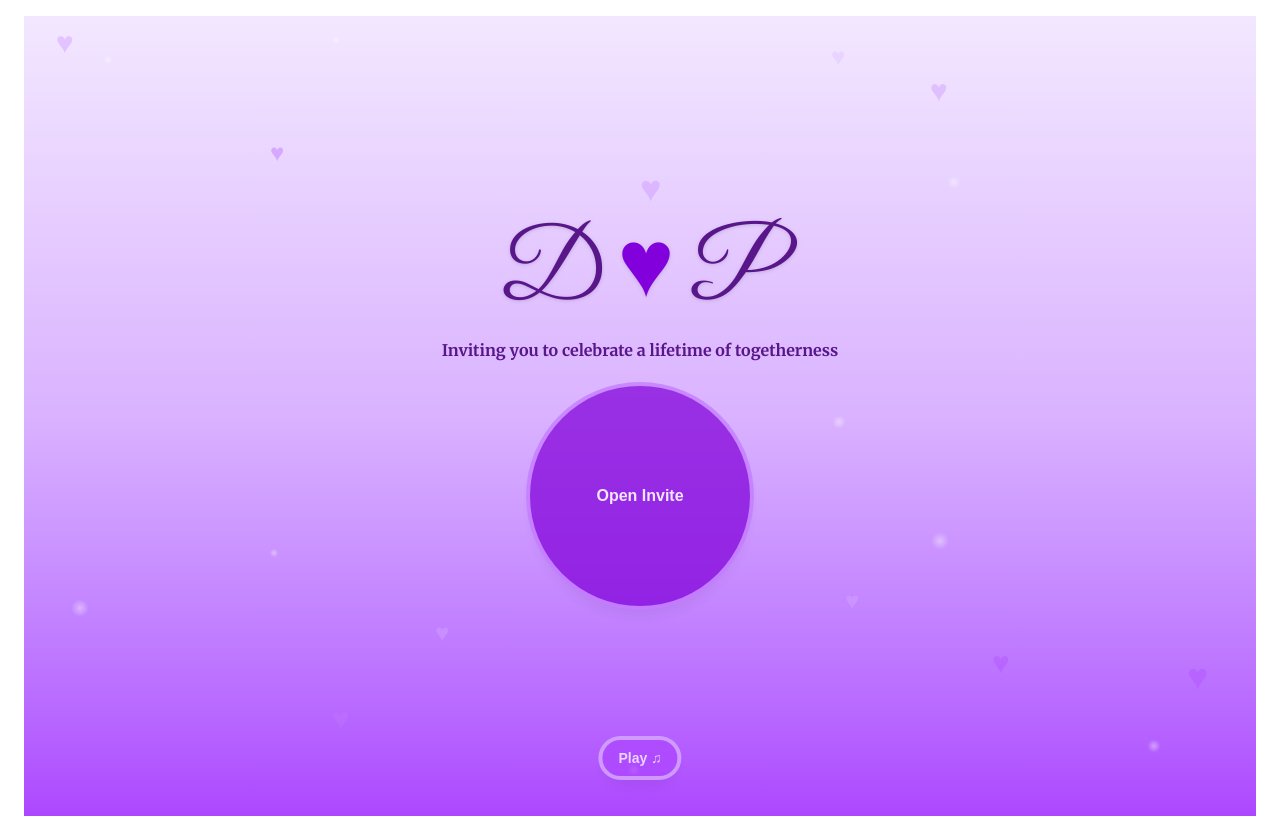
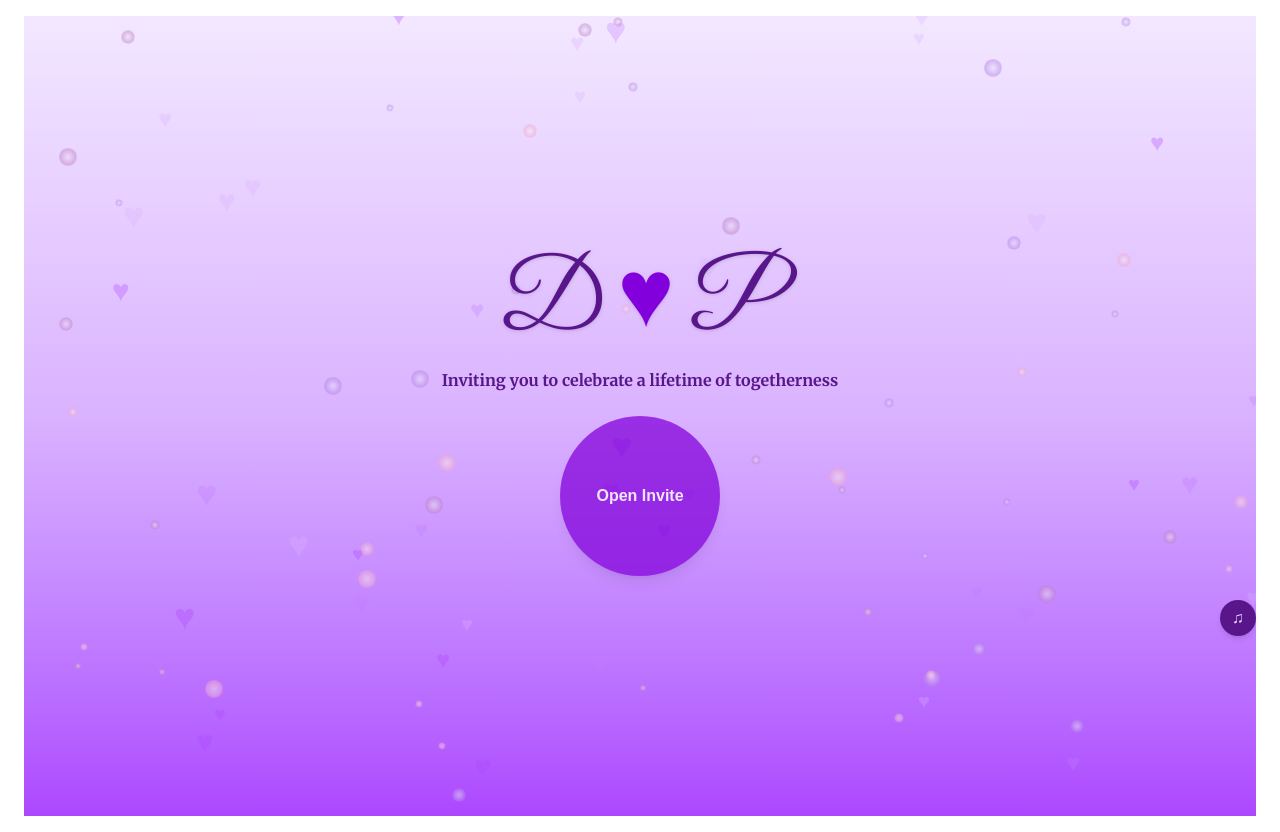
Before and after one commit to Vistreator/Pooja-Dinesh-Invite, a Next.js app: page / in a window 1280 px wide. Built offline with nearby package versions, Linux system fonts and the light colour scheme.

Commit message:
Invitation,Button on right

```diff
--- a/app/invite/page.tsx
+++ b/app/invite/page.tsx
@@ -1,6 +1,7 @@
 "use client";
 import { useRouter } from "next/navigation";
 import { motion } from "framer-motion";
+import { useMemo } from "react";
 import { Great_Vibes, Merriweather } from "next/font/google";
 
 const greatVibes = Great_Vibes({ subsets: ["latin"], weight: "400" });
@@ -9,38 +10,55 @@ const merriweather = Merriweather({ subsets: ["latin"], weight: "400" });
 export default function Invite() {
   const router = useRouter();
 
+  // Hearts + Glitters generated once
+  const hearts = useMemo(
+    () =>
+      Array.from({ length: 40 }).map((_, i) => ({
+        id: `heart-${i}`,
+        top: `${Math.random() * 100}%`,
+        left: `${Math.random() * 100}%`,
+        color: [300, 400, 500][i % 3],
+        size: ["text-xl", "text-2xl", "text-3xl", "text-4xl"][i % 4],
+        opacity: [20, 25, 30][i % 3],
+      })),
+    []
+  );
+
+  const glitters = useMemo(
+    () =>
+      Array.from({ length: 50 }).map((_, i) => ({
+        id: `glitter-${i}`,
+        top: `${Math.random() * 100}%`,
+        left: `${Math.random() * 100}%`,
+        size: ["w-1.5 h-1.5", "w-2 h-2", "w-3 h-3", "w-4 h-4"][i % 4],
+      })),
+    []
+  );
+
   return (
     <div className="relative min-h-screen flex items-center justify-center
                     bg-gradient-to-b from-purple-100 via-purple-300 to-purple-500
                     px-4 overflow-hidden text-center">
 
-      {/* Floating hearts */}
-      <div className="absolute top-12 left-4 sm:left-8 text-purple-400 text-2xl sm:text-3xl opacity-20 animate-float">♥</div>
-      <div className="absolute bottom-20 right-4 sm:right-12 text-purple-500 text-3xl sm:text-4xl opacity-30 animate-float">♥</div>
-      <div className="absolute bottom-32 left-1/4 sm:left-1/3 text-purple-300 text-xl sm:text-2xl opacity-20 animate-float">♥</div>
-      <div className="absolute top-24 right-1/5 sm:right-1/4 text-purple-400 text-2xl sm:text-3xl opacity-30 animate-float">♥</div>
+      {/* Hearts */}
+      {hearts.map((h) => (
+        <div
+          key={h.id}
+          className={`absolute text-purple-${h.color} ${h.size} opacity-${h.opacity} animate-float`}
+          style={{ top: h.top, left: h.left }}
+        >
+          ♥
+        </div>
+      ))}
 
-      {/* Extra floating hearts */}
-      <div className="absolute top-40 left-1/6 sm:left-1/5 text-purple-500 text-xl sm:text-2xl opacity-25 animate-float">♥</div>
-      <div className="absolute bottom-10 left-1/5 sm:left-1/4 text-purple-400 text-2xl sm:text-3xl opacity-30 animate-float">♥</div>
-      <div className="absolute top-16 right-1/4 sm:right-1/3 text-purple-300 text-xl sm:text-2xl opacity-20 animate-float">♥</div>
-      <div className="absolute bottom-24 right-1/6 sm:right-1/5 text-purple-500 text-2xl sm:text-3xl opacity-25 animate-float">♥</div>
-      <div className="absolute top-48 left-1/2 text-purple-400 text-3xl sm:text-4xl opacity-30 animate-float">♥</div>
-      <div className="absolute bottom-40 left-2/5 sm:left-2/3 text-purple-300 text-xl sm:text-2xl opacity-20 animate-float">♥</div>
-
-      {/* Glittering background particles */}
-      <div className="glitter w-1.5 h-1.5 sm:w-2 sm:h-2 top-10 left-1/4 sm:left-20"></div>
-      <div className="glitter w-2 h-2 sm:w-3 sm:h-3 bottom-16 right-1/4 sm:right-24"></div>
-      <div className="glitter w-1.5 h-1.5 sm:w-2 sm:h-2 top-1/3 left-1/2"></div>
-      <div className="glitter w-3 h-3 sm:w-4 sm:h-4 bottom-1/4 left-1/5 sm:left-12"></div>
-      <div className="glitter w-2 h-2 sm:w-3 sm:h-3 top-1/2 right-1/4 sm:right-1/3"></div>
-
-      {/* Extra glitter particles */}
-      <div className="glitter w-1.5 h-1.5 sm:w-2 sm:h-2 top-5 left-1/3 sm:left-1/4"></div>
-      <div className="glitter w-2 h-2 sm:w-3 sm:h-3 bottom-10 right-1/3 sm:right-1/2"></div>
-      <div className="glitter w-1.5 h-1.5 sm:w-2 sm:h-2 top-2/3 left-1/6 sm:left-1/5"></div>
-      <div className="glitter w-3 h-3 sm:w-4 sm:h-4 bottom-1/3 right-1/6 sm:right-1/4"></div>
-      <div className="glitter w-2 h-2 sm:w-3 sm:h-3 top-40 left-1/2 sm:left-3/4"></div>
+      {/* Glitters */}
+      {glitters.map((g) => (
+        <div
+          key={g.id}
+          className={`glitter ${g.size}`}
+          style={{ top: g.top, left: g.left }}
+        ></div>
+      ))}
 
       <div className="w-full max-w-sm mx-auto space-y-5">
         {/* Animated names */}
@@ -83,7 +101,7 @@ export default function Invite() {
           transition={{ duration: 1, delay: 1 }}
           className={`${merriweather.className} text-base sm:text-lg text-gray-700 mb-6`}
         >
-          From this day to forever, our story begins.
+          From this day to forever, our story begins.....
         </motion.p>
 
         <motion.p
--- a/app/layout.tsx
+++ b/app/layout.tsx
@@ -4,7 +4,7 @@ import { useState, useRef } from "react";
 
 export default function RootLayout({ children }: { children: React.ReactNode }) {
   const audioRef = useRef<HTMLAudioElement | null>(null);
-  const [isPlaying, setIsPlaying] = useState(false); // start paused
+  const [isPlaying, setIsPlaying] = useState(false);
 
   const toggleMusic = async () => {
     if (!audioRef.current) return;
@@ -13,8 +13,8 @@ export default function RootLayout({ children }: { children: React.ReactNode })
         audioRef.current.pause();
         setIsPlaying(false);
       } else {
-        audioRef.current.muted = false; // unmute once user clicks
-        await audioRef.current.play();  // browsers require user interaction
+        audioRef.current.muted = false;
+        await audioRef.current.play();
         setIsPlaying(true);
       }
     } catch (err) {
@@ -32,18 +32,24 @@ export default function RootLayout({ children }: { children: React.ReactNode })
           Your browser does not support the audio element.
         </audio>
 
-        {/* Play/Pause Button */}
-        <button
+        {/* Rotating Round Button */}
+        {/* Rotating Round Button */}
+{/* Rotating Round Button */}
+{/* Rotating Round Button */}
+{/* Rotating Round Button */}
+<button
   onClick={toggleMusic}
-  className={`fixed bottom-6 left-1/2 -translate-x-1/2
-              px-4 py-2 text-sm font-semibold text-white rounded-full shadow-lg
-              transition-transform duration-300 hover:scale-110 z-50
-              animate-bounce animate-pulse
-              ${isPlaying ? "bg-purple-700 ring-4 ring-purple-400"
-                          : "bg-purple-500 ring-4 ring-purple-300"}`}
+  className={`fixed top-3/4 right-6
+              w-9 h-9 flex items-center justify-center rounded-full shadow-md
+              transition-transform duration-300 hover:scale-125 z-50
+              bg-purple-900 text-purple-200
+              ${isPlaying ? "animate-spin-slow" : ""}`}
 >
-  {isPlaying ? "⏸" : "Play ♫"}
+  {isPlaying ? "♫" : "♫"}
 </button>
+
+
+
 
 
         {/* Page Content */}
--- a/app/location/page.tsx
+++ b/app/location/page.tsx
@@ -1,8 +1,8 @@
 "use client";
-import { useEffect, useState } from "react";
+import { useEffect, useState, useMemo } from "react";
 import { Dancing_Script, Roboto } from "next/font/google";
+import { motion } from "framer-motion";
 
-// Elegant + readable fonts
 const dancing = Dancing_Script({ subsets: ["latin"], weight: "700" });
 const roboto = Roboto({ subsets: ["latin"], weight: "500" });
 
@@ -24,61 +24,119 @@ export default function Location() {
     return () => clearInterval(timer);
   }, []);
 
+  const hearts = useMemo(
+    () =>
+      Array.from({ length: 40 }).map((_, i) => ({
+        id: `heart-${i}`,
+        top: `${Math.random() * 100}%`,
+        left: `${Math.random() * 100}%`,
+        color: [300, 400, 500][i % 3],
+        size: ["text-xl", "text-2xl", "text-3xl", "text-4xl"][i % 4],
+        opacity: [20, 25, 30][i % 3],
+      })),
+    []
+  );
+
+  const glitters = useMemo(
+    () =>
+      Array.from({ length: 50 }).map((_, i) => ({
+        id: `glitter-${i}`,
+        top: `${Math.random() * 100}%`,
+        left: `${Math.random() * 100}%`,
+        size: ["w-1.5 h-1.5", "w-2 h-2", "w-3 h-3", "w-4 h-4"][i % 4],
+      })),
+    []
+  );
+
+  const fadeUp = {
+    hidden: { opacity: 0, y: 20 },
+    visible: (delay: number) => ({
+      opacity: 1,
+      y: 0,
+      transition: { duration: 0.8, delay },
+    }),
+  };
+
   return (
     <div className="relative min-h-screen flex items-center justify-center
                     bg-gradient-to-b from-purple-100 via-purple-300 to-purple-500
                     px-4 overflow-hidden text-center">
 
-      {/* Floating hearts + glitter (keep your existing ones) */}
+      {/* Hearts */}
+      {hearts.map((h) => (
+        <div
+          key={h.id}
+          className={`absolute text-purple-${h.color} ${h.size} opacity-${h.opacity} animate-float`}
+          style={{ top: h.top, left: h.left }}
+        >
+          ♥
+        </div>
+      ))}
 
-      <div className="w-full max-w-sm mx-auto space-y-6 animate-fade">
-        {/* Reception */}
-        <h2 className={`${dancing.className} text-3xl sm:text-4xl font-bold text-purple-900 drop-shadow underline`}>
+      {/* Glitters */}
+      {glitters.map((g) => (
+        <div
+          key={g.id}
+          className={`glitter ${g.size}`}
+          style={{ top: g.top, left: g.left }}
+        ></div>
+      ))}
+
+      {/* Content */}
+      <motion.div
+        className="w-full max-w-sm mx-auto space-y-6"
+        initial="hidden"
+        animate="visible"
+      >
+        <motion.h2 variants={fadeUp} custom={0.2}
+          className={`${dancing.className} text-3xl sm:text-4xl font-bold text-purple-900 drop-shadow underline`}>
           Reception
-        </h2>
-        <p className={`${roboto.className} text-xl sm:text-2xl italic text-purple-800 font-semibold`}>
+        </motion.h2>
+        <motion.p variants={fadeUp} custom={0.4}
+          className={`${roboto.className} text-xl sm:text-2xl italic text-purple-800 font-semibold`}>
           🗓️ September 16, 2026
-        </p>
-        <p className={`${roboto.className} text-xl sm:text-2xl italic text-purple-800 font-semibold`}>
+        </motion.p>
+        <motion.p variants={fadeUp} custom={0.6}
+          className={`${roboto.className} text-xl sm:text-2xl italic text-purple-800 font-semibold`}>
           ⏰ 7:00 PM
-        </p>
+        </motion.p>
 
-        {/* Marriage */}
-        <h3 className={`${dancing.className} text-3xl sm:text-4xl font-bold text-purple-900 drop-shadow underline`}>
+        <motion.h3 variants={fadeUp} custom={0.8}
+          className={`${dancing.className} text-3xl sm:text-4xl font-bold text-purple-900 drop-shadow underline`}>
           Marriage
-        </h3>
-        <p className={`${roboto.className} text-xl sm:text-2xl italic text-purple-800 font-semibold`}>
+        </motion.h3>
+        <motion.p variants={fadeUp} custom={1.0}
+          className={`${roboto.className} text-xl sm:text-2xl italic text-purple-800 font-semibold`}>
           🗓️ September 17, 2026
-        </p>
-        <p className={`${roboto.className} text-xl sm:text-2xl italic text-purple-800 font-semibold`}>
+        </motion.p>
+        <motion.p variants={fadeUp} custom={1.2}
+          className={`${roboto.className} text-xl sm:text-2xl italic text-purple-800 font-semibold`}>
           ⏰ 4:30 AM – 6:00 AM
-        </p>
+        </motion.p>
 
-        {/* Location */}
-        <h4 className={`${dancing.className} text-3xl sm:text-4xl font-bold text-purple-900 drop-shadow underline`}>
+        <motion.h4 variants={fadeUp} custom={1.4}
+          className={`${dancing.className} text-3xl sm:text-4xl font-bold text-purple-900 drop-shadow underline`}>
           Location
-        </h4>
-        <p className={`${roboto.className} text-lg sm:text-xl italic text-purple-800 font-semibold`}>
+        </motion.h4>
+        <motion.p variants={fadeUp} custom={1.6}
+          className={`${roboto.className} text-lg sm:text-xl italic text-purple-800 font-semibold`}>
           Jothi Mahal A/c, Pennagaram Main Road, Next to New Bus Stand, Dharmapuri.
-        </p>
+        </motion.p>
 
-        {/* Location Link */}
-        <a
+        <motion.a variants={fadeUp} custom={1.8}
           href="https://maps.app.goo.gl/W9NnAPsFBx548JnF9"
-          target="_blank"
-          rel="noopener noreferrer"
+          target="_blank" rel="noopener noreferrer"
           className="inline-block px-5 py-2 bg-purple-700 text-white text-base sm:text-lg rounded-full
                      shadow-lg hover:scale-105 transition-transform duration-300
-                     ring-2 ring-purple-400 animate-pulse"
-        >
+                     ring-2 ring-purple-400 animate-pulse">
           📍 View Location in Map 🗺️
-        </a>
+        </motion.a>
 
-        {/* Countdown */}
-        <p className={`${roboto.className} text-base sm:text-lg text-purple-900 font-semibold`}>
+        <motion.p variants={fadeUp} custom={2.0}
+          className={`${roboto.className} text-base sm:text-lg text-purple-900 font-semibold`}>
           Countdown: {timeLeft.days} Days {timeLeft.hours} Hours {timeLeft.minutes} Minutes {timeLeft.seconds} Seconds
-        </p>
-      </div>
+        </motion.p>
+      </motion.div>
     </div>
   );
 }
--- a/app/page.tsx
+++ b/app/page.tsx
@@ -2,10 +2,10 @@
 import { useRouter } from "next/navigation";
 import confetti from "canvas-confetti";
 import { Merriweather, Great_Vibes } from "next/font/google";
+import { useMemo } from "react";
 
 // Elegant serif for subtitle
 const merriweather = Merriweather({ subsets: ["latin"], weight: "700" });
-
 // Decorative cursive for initials
 const greatVibes = Great_Vibes({ subsets: ["latin"], weight: "400" });
 
@@ -25,39 +25,61 @@ export default function Home() {
     setTimeout(() => router.push("/invite"), 600);
   };
 
+  // Hearts + Glitters generated once
+  const hearts = useMemo(
+    () =>
+      Array.from({ length: 40 }).map((_, i) => ({
+        id: `heart-${i}`,
+        top: `${Math.random() * 100}%`,
+        left: `${Math.random() * 100}%`,
+        color: ["text-purple-300", "text-purple-400", "text-purple-500"][i % 3],
+        size: ["text-xl", "text-2xl", "text-3xl", "text-4xl"][i % 4],
+        opacity: ["opacity-20", "opacity-25", "opacity-30"][i % 3],
+      })),
+    []
+  );
+
+  const glitters = useMemo(
+    () =>
+      Array.from({ length: 50 }).map((_, i) => ({
+        id: `glitter-${i}`,
+        top: `${Math.random() * 100}%`,
+        left: `${Math.random() * 100}%`,
+        size: ["w-1.5 h-1.5", "w-2 h-2", "w-3 h-3", "w-4 h-4"][i % 4],
+        color: ["#af7be6", "#eba3cc", "#b87bc7"][i % 3], // lavender/pink tones
+      })),
+    []
+  );
+
   return (
     <div
       className="relative min-h-screen flex flex-col items-center justify-center
                  bg-gradient-to-b from-purple-100 via-purple-300 to-purple-500
                  px-4 text-center overflow-hidden"
     >
-      {/* Floating hearts */}
-      <div className="absolute top-12 left-4 sm:left-8 text-purple-400 text-2xl sm:text-3xl opacity-20 animate-float">♥</div>
-      <div className="absolute bottom-20 right-4 sm:right-12 text-purple-500 text-3xl sm:text-4xl opacity-30 animate-float">♥</div>
-      <div className="absolute bottom-32 left-1/4 sm:left-1/3 text-purple-300 text-xl sm:text-2xl opacity-20 animate-float">♥</div>
-      <div className="absolute top-24 right-1/5 sm:right-1/4 text-purple-400 text-2xl sm:text-3xl opacity-30 animate-float">♥</div>
+      {/* Hearts */}
+      {hearts.map((h) => (
+        <div
+          key={h.id}
+          className={`absolute ${h.color} ${h.size} ${h.opacity} animate-float`}
+          style={{ top: h.top, left: h.left }}
+        >
+          ♥
+        </div>
+      ))}
 
-      {/* Extra floating hearts */}
-      <div className="absolute top-40 left-1/6 sm:left-1/5 text-purple-500 text-xl sm:text-2xl opacity-25 animate-float">♥</div>
-      <div className="absolute bottom-10 left-1/5 sm:left-1/4 text-purple-400 text-2xl sm:text-3xl opacity-30 animate-float">♥</div>
-      <div className="absolute top-16 right-1/4 sm:right-1/3 text-purple-300 text-xl sm:text-2xl opacity-20 animate-float">♥</div>
-      <div className="absolute bottom-24 right-1/6 sm:right-1/5 text-purple-500 text-2xl sm:text-3xl opacity-25 animate-float">♥</div>
-      <div className="absolute top-48 left-1/2 text-purple-400 text-3xl sm:text-4xl opacity-30 animate-float">♥</div>
-      <div className="absolute bottom-40 left-2/5 sm:left-2/3 text-purple-300 text-xl sm:text-2xl opacity-20 animate-float">♥</div>
-
-      {/* Glittering background particles */}
-      <div className="glitter w-1.5 h-1.5 sm:w-2 sm:h-2 top-10 left-1/4 sm:left-20"></div>
-      <div className="glitter w-2 h-2 sm:w-3 sm:h-3 bottom-16 right-1/4 sm:right-24"></div>
-      <div className="glitter w-1.5 h-1.5 sm:w-2 sm:h-2 top-1/3 left-1/2"></div>
-      <div className="glitter w-3 h-3 sm:w-4 sm:h-4 bottom-1/4 left-1/5 sm:left-12"></div>
-      <div className="glitter w-2 h-2 sm:w-3 sm:h-3 top-1/2 right-1/4 sm:right-1/3"></div>
-
-      {/* Extra glitter particles */}
-      <div className="glitter w-1.5 h-1.5 sm:w-2 sm:h-2 top-5 left-1/3 sm:left-1/4"></div>
-      <div className="glitter w-2 h-2 sm:w-3 sm:h-3 bottom-10 right-1/3 sm:right-1/2"></div>
-      <div className="glitter w-1.5 h-1.5 sm:w-2 sm:h-2 top-2/3 left-1/6 sm:left-1/5"></div>
-      <div className="glitter w-3 h-3 sm:w-4 sm:h-4 bottom-1/3 right-1/6 sm:right-1/4"></div>
-      <div className="glitter w-2 h-2 sm:w-3 sm:h-3 top-40 left-1/2 sm:left-3/4"></div>
+      {/* Glitters */}
+      {glitters.map((g) => (
+        <div
+          key={g.id}
+          className={`glitter absolute rounded-full ${g.size}`}
+          style={{
+            top: g.top,
+            left: g.left,
+            backgroundColor: g.color,
+          }}
+        ></div>
+      ))}
 
       {/* Title */}
       <h1
@@ -74,9 +96,9 @@ export default function Home() {
       {/* Button */}
       <button
         onClick={handleClick}
-        className="w-55 h-55 rounded-full bg-purple-700 text-white font-bold
+        className="w-40 h-40 rounded-full bg-purple-700 text-white font-bold
         shadow-lg hover:scale-105 transition-transform duration-300
-        ring-4 ring-purple-400 animate-pulse"
+        animate-pulse"
       >
         Open Invite
       </button>
```
Also changed, not shown: app/globals.css (+17 -0 lines).
